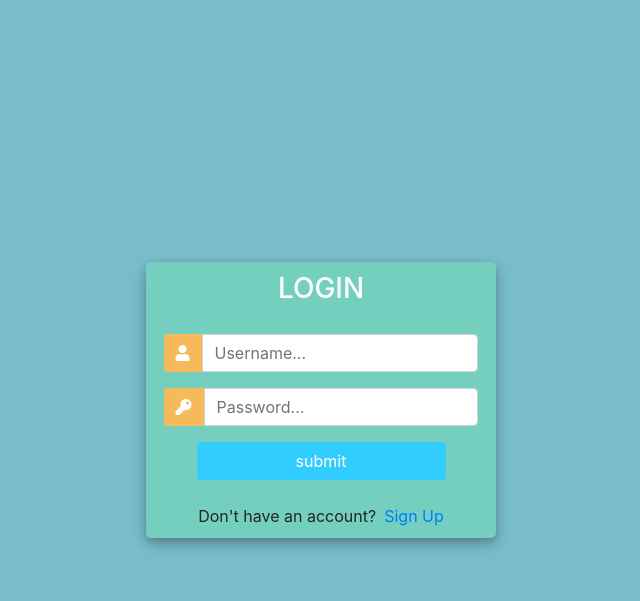
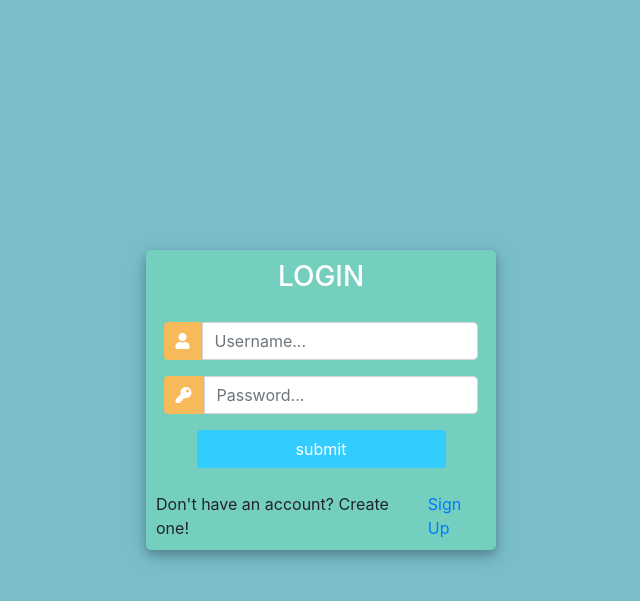
Before and after one commit to sanskarkakde14/DjangoCRUDcrm, a Django app: page /login/ in a window 1280 px wide. Shown: the top 601 px of the page, without its empty margins (319-959 px from the left). Run offline with Django 4.2, Linux system fonts and the light colour scheme; some libraries are stand-ins or nearby versions.

Commit message:
Update login.html

```diff
--- a/djangoProject3/accounts/templates/accounts/login.html
+++ b/djangoProject3/accounts/templates/accounts/login.html
@@ -112,7 +112,7 @@
 
 				<div class="mt-4">
 					<div class="d-flex justify-content-center links">
-						Don't have an account? <a href="{% url 'register' %}" class="ml-2">Sign Up</a>
+						Don't have an account? Create one! <a href="{% url 'register' %}" class="ml-2">Sign Up</a>
 					</div>
 
 				</div>
```
